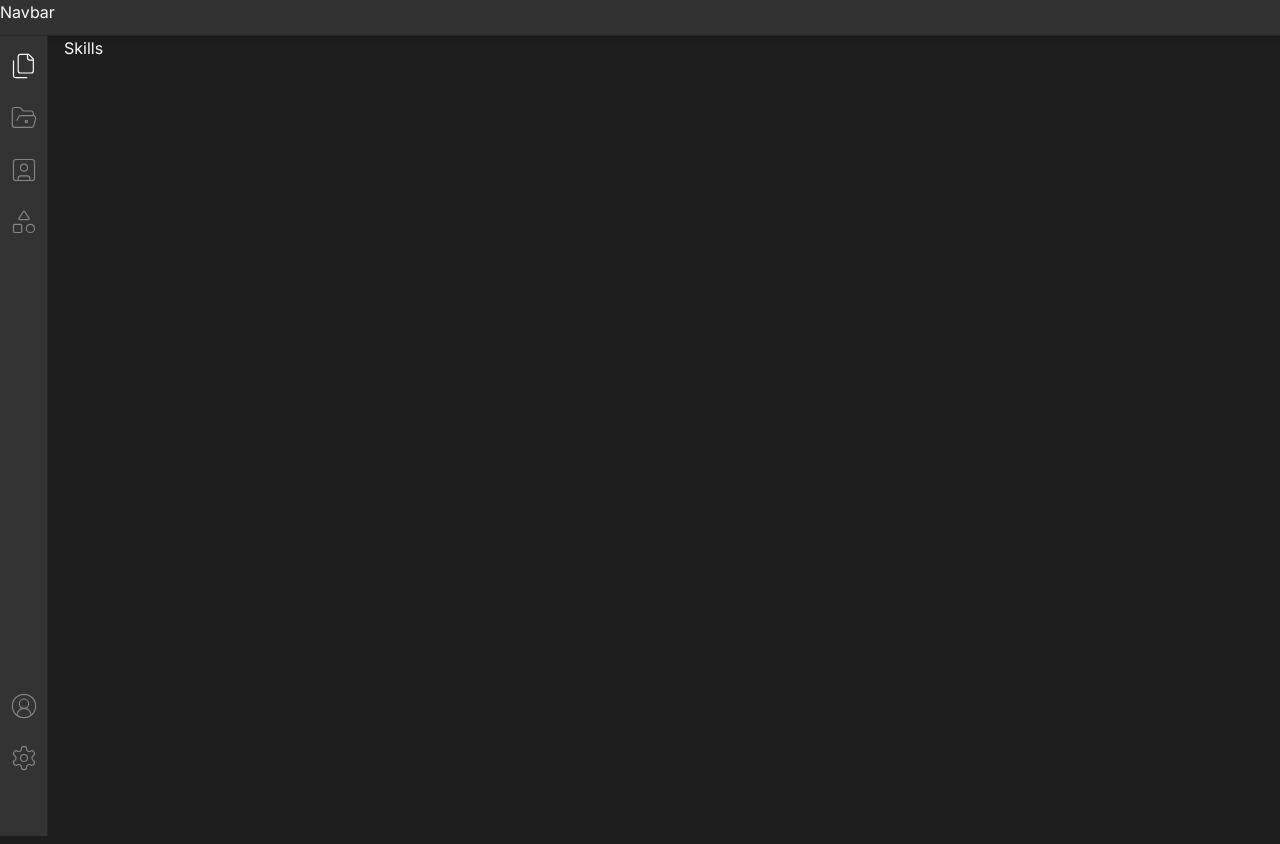
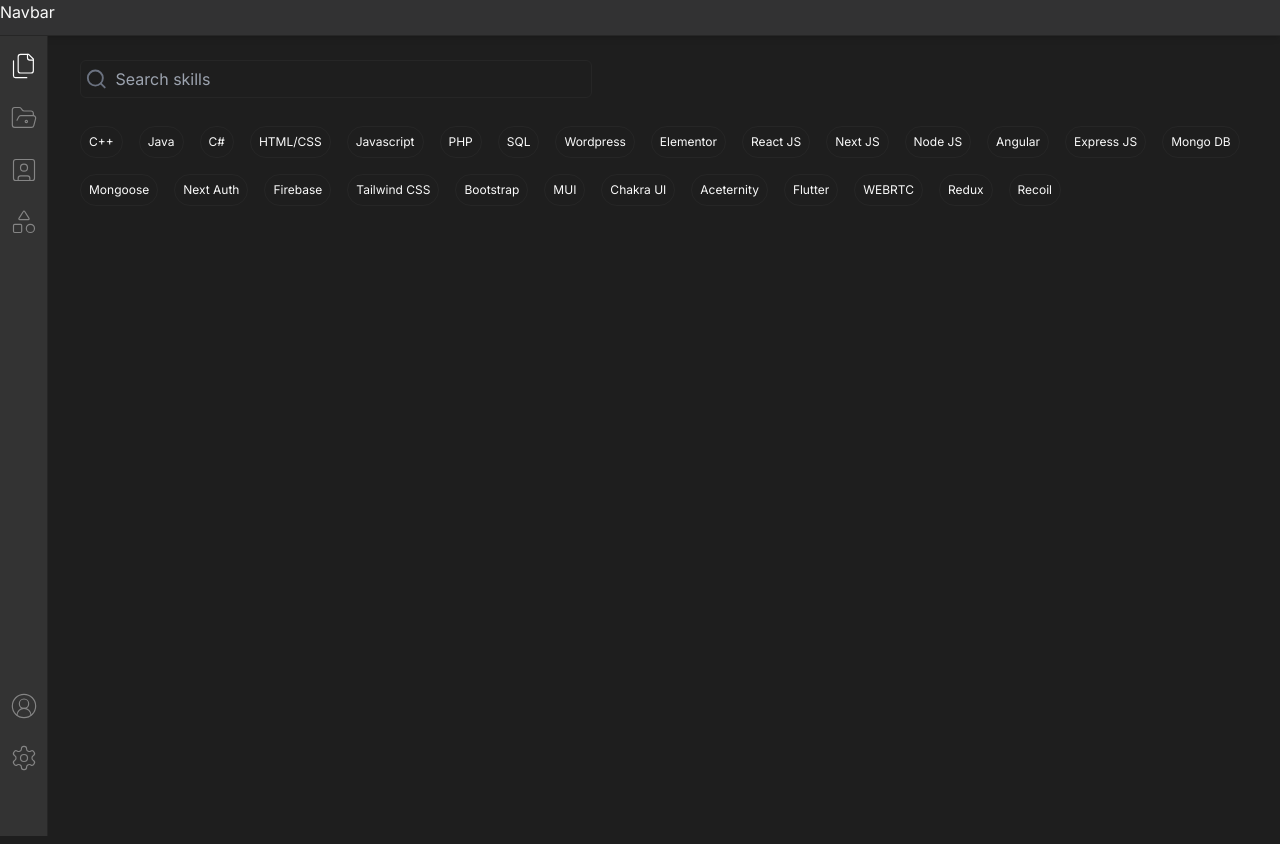
Before and after one commit to aziz-codes/azizcodes, a Next.js app: page /skills in a window 1280 px wide. Built offline with nearby package versions, Linux system fonts and the light colour scheme.

Commit message:
skills route

```diff
--- a/app/(about)/skills/page.tsx
+++ b/app/(about)/skills/page.tsx
@@ -1,7 +1,39 @@
-import React from "react";
+"use client";
+import React, { useMemo, useState } from "react";
+import { Search } from "lucide-react";
+import { skills } from "@/constants/skills";
+const Skills = () => {
+  const [input, setInput] = useState("");
 
-const Skills = () => {
-  return <div>Skills</div>;
+  const filteredSkills = useMemo(() => {
+    return skills.filter((skill) =>
+      skill.toLowerCase().includes(input.toLowerCase())
+    );
+  }, [input]);
+
+  return (
+    <div className="mt-2 flex min-h-screen space-y-1 py-4 px-4 flex-col gap-6">
+      <div className="border flex w-full max-w-lg py-1.5 px-1 space-x-2 rounded-md items-center">
+        <Search className="text-gray-500" />
+        <input
+          type="text"
+          placeholder="Search skills"
+          className="outline-none w-full bg-transparent"
+          onChange={(e) => setInput(e.target.value)}
+        />
+      </div>
+      <div className="flex flex-wrap gap-4 ">
+        {filteredSkills.map((skill) => (
+          <div
+            className="px-2 py-1.5 rounded-full border text-[12px]"
+            key={skill}
+          >
+            {skill}
+          </div>
+        ))}
+      </div>
+    </div>
+  );
 };
 
 export default Skills;
--- /dev/null
+++ b/constants/skills.ts
@@ -0,0 +1,29 @@
+export const skills = [
+  "C++",
+  "Java",
+  "C#",
+  "HTML/CSS",
+  "Javascript",
+  "PHP",
+  "SQL",
+  "Wordpress",
+  "Elementor",
+  "React JS",
+  "Next JS",
+  "Node JS",
+  "Angular",
+  "Express JS",
+  "Mongo DB",
+  "Mongoose",
+  "Next Auth",
+  "Firebase",
+  "Tailwind CSS",
+  "Bootstrap",
+  "MUI",
+  "Chakra UI",
+  "Aceternity",
+  "Flutter",
+  "WEBRTC",
+  "Redux",
+  "Recoil",
+];
```
